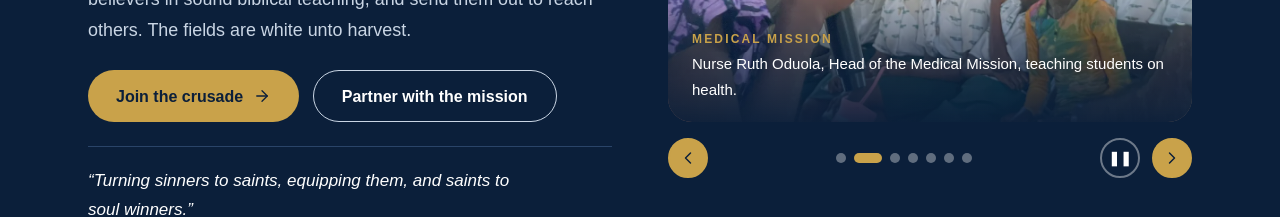
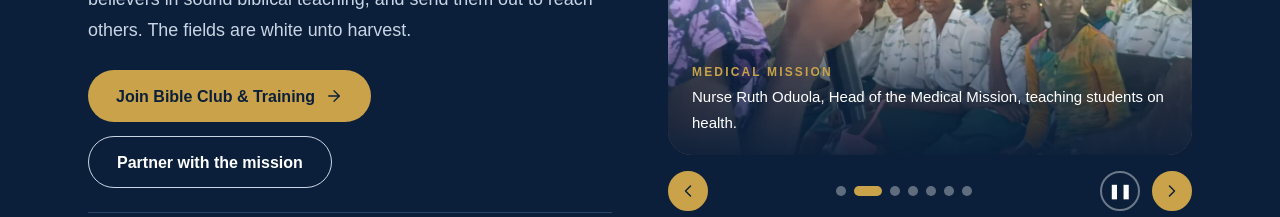
Before and after one commit to JoshuaMofiyinfoluwaABOKEDE/strongs-website, a Next.js app: page / in a window 1280 px wide. Shown: the part 617-834 px from the top of the page. Built offline with nearby package versions, Linux system fonts and the light colour scheme; no server answers.

Commit message:
Home hero button leads to Bible Club & Training
Co-Authored-By: Claude Opus 5.5 <noreply@anthropic.com>
Claude-Session: https://claude.ai/code/session_01EnBaV7okSTAfSuRPZVtB8q

```diff
--- a/src/app/page.tsx
+++ b/src/app/page.tsx
@@ -64,8 +64,8 @@ export default function HomePage() {
               harvest.
             </p>
             <div className="flex flex-wrap gap-3.5">
-              <Link href={crusade?.href ?? "/crusades/"} className="btn btn-gold">
-                Join the crusade <ArrowRight size={18} />
+              <Link href="/meetings/" className="btn btn-gold">
+                Join Bible Club &amp; Training <ArrowRight size={18} />
               </Link>
               <Link href="/get-involved/" className="btn btn-line-light">
                 Partner with the mission
```
